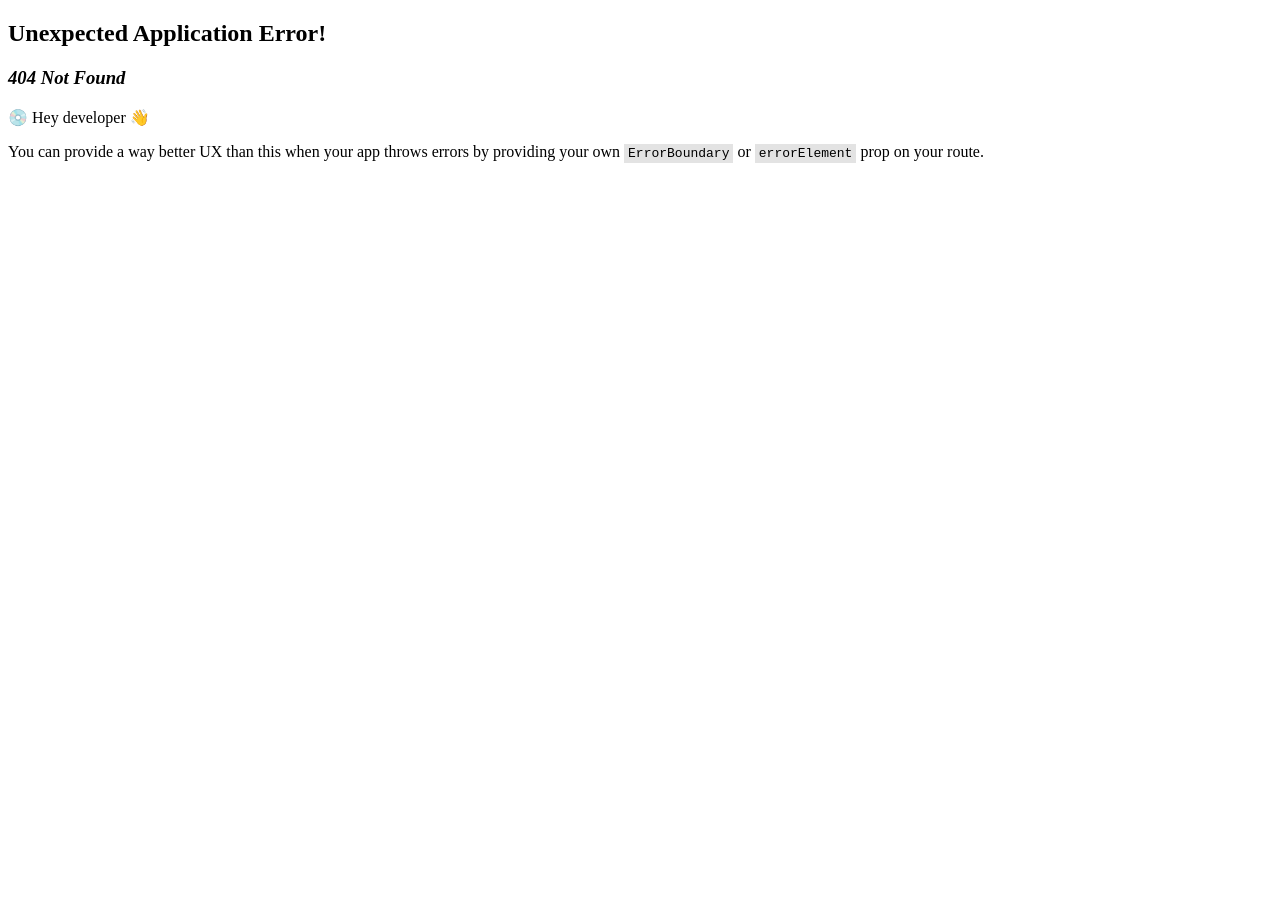
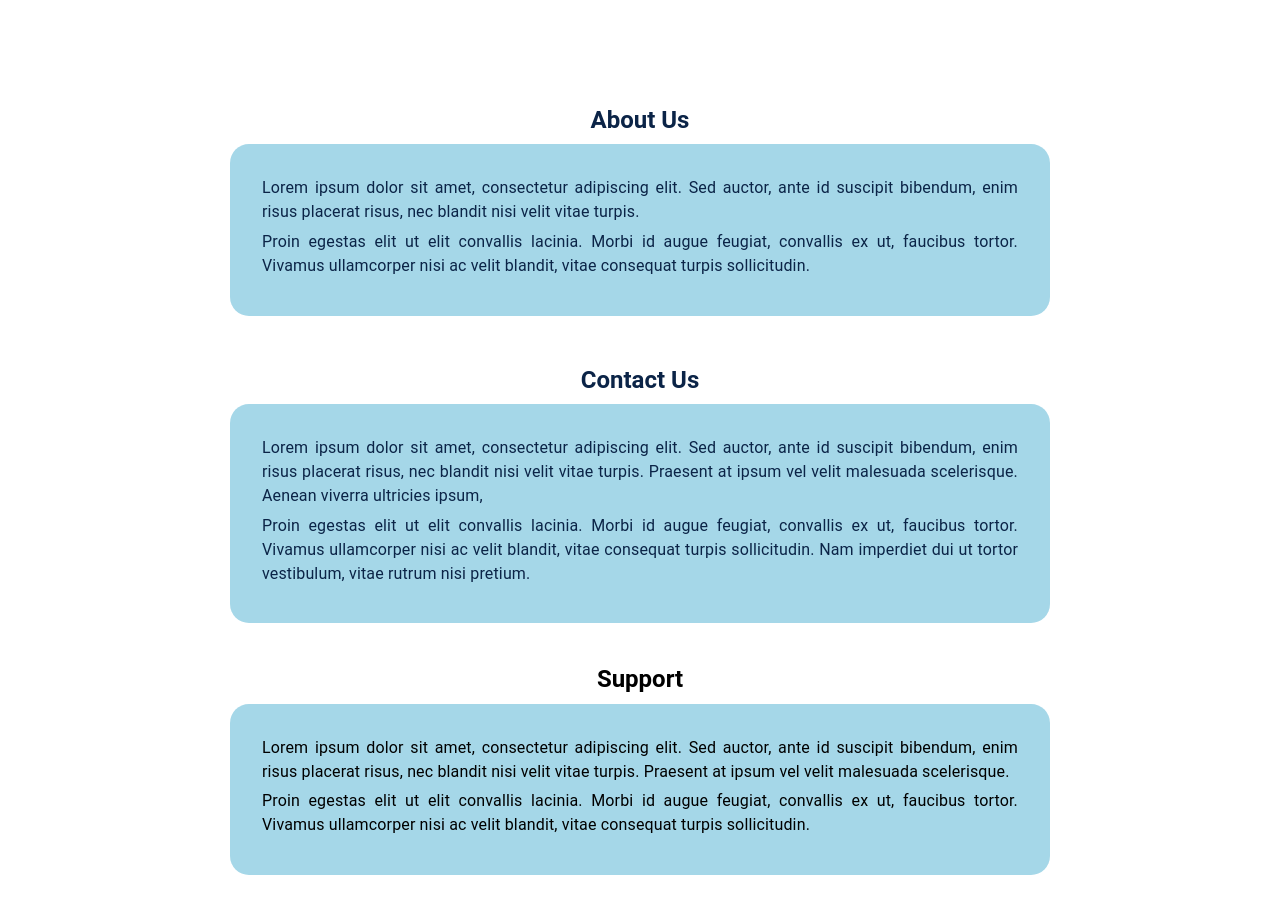
Before and after one commit to probablyArth/ezDeliver, a React (Vite) app in the folder client/: page /about in a window 1280 px wide. Before the commit this address had no page. Shown: the top 914 px of the page. Before the commit the page ends 800 px from the top, so only its background shows below. Built offline with nearby package versions, Linux system fonts and the light colour scheme.

Commit message:
AboutUs added (#51)
content change krna hai

```diff
--- /dev/null
+++ b/client/src/components/AboutUs/About.tsx
@@ -0,0 +1,105 @@
+import { Box, Container } from '@mui/material';
+import Typography from "@mui/material/Typography";
+
+function AboutUs() {
+    return (
+      <Container maxWidth="md" sx={{
+        m:'auto',
+        p:8
+      }}>
+        <Box
+        sx={{
+            m:'auto',
+            my:2,
+            p:2,
+            borderRadius:'19px',
+            color:"#0B2447",
+            align:'center',
+            maxWidth:'md',
+
+        }}>
+          <Typography variant="h5" align="center"
+          sx={{
+            fontWeight:'bold'
+          }}
+          gutterBottom>
+            About Us
+          </Typography>
+
+          <Box sx={{
+            backgroundColor:"#A5D7E8",p:4,
+            borderRadius:'19px',
+          }}
+          >
+
+          <Typography variant="body1" align="justify" gutterBottom>
+            Lorem ipsum dolor sit amet, consectetur adipiscing elit. Sed auctor, ante id suscipit bibendum, enim risus placerat risus, nec blandit nisi velit vitae turpis.
+          </Typography>
+          <Typography variant="body1" align="justify" gutterBottom>
+            Proin egestas elit ut elit convallis lacinia. Morbi id augue feugiat, convallis ex ut, faucibus tortor. Vivamus ullamcorper nisi ac velit blandit, vitae consequat turpis sollicitudin.
+          </Typography>
+          </Box>
+        </Box>
+
+        <Box sx={{
+            m:'auto',
+            my:1,
+            p:2,
+            borderRadius:'19px',
+            color:"#0B2447",
+            align:'end',
+            maxWidth:'md',
+
+        }} >
+          <Typography variant="h5"  align="center"   sx={{
+            fontWeight:'bold'
+          }} gutterBottom>
+            Contact Us
+          </Typography>
+          <Box sx={{
+            backgroundColor:"#A5D7E8",p:4,
+            borderRadius:'19px',
+          }}
+          >
+
+          <Typography variant="body1" align="justify" gutterBottom>
+            Lorem ipsum dolor sit amet, consectetur adipiscing elit. Sed auctor, ante id suscipit bibendum, enim risus placerat risus, nec blandit nisi velit vitae turpis. Praesent at ipsum vel velit malesuada scelerisque. Aenean viverra ultricies ipsum,
+          </Typography>
+          <Typography variant="body1" align="justify" gutterBottom>
+            Proin egestas elit ut elit convallis lacinia. Morbi id augue feugiat, convallis ex ut, faucibus tortor. Vivamus ullamcorper nisi ac velit blandit, vitae consequat turpis sollicitudin. Nam imperdiet dui ut tortor vestibulum, vitae rutrum nisi pretium.
+          </Typography>
+          </Box>
+        </Box>
+
+        <Box sx={{
+            m:'auto',
+            my:1,
+            p:2,
+            borderRadius:'19px',
+            maxWidth:'md',
+
+        }}>
+          <Typography variant="h5" align="center"   sx={{
+            fontWeight:'bold'
+          }} gutterBottom>
+            Support
+          </Typography>
+          <Box sx={{
+            backgroundColor:"#A5D7E8",p:4,
+            borderRadius:'19px',
+          }}
+          >
+
+          <Typography variant="body1" align="justify" gutterBottom>
+            Lorem ipsum dolor sit amet, consectetur adipiscing elit. Sed auctor, ante id suscipit bibendum, enim risus placerat risus, nec blandit nisi velit vitae turpis. Praesent at ipsum vel velit malesuada scelerisque.
+          </Typography>
+          <Typography variant="body1" align="justify" gutterBottom>
+            Proin egestas elit ut elit convallis lacinia. Morbi id augue feugiat, convallis ex ut, faucibus tortor. Vivamus ullamcorper nisi ac velit blandit, vitae consequat turpis sollicitudin.
+          </Typography>
+          </Box>
+        </Box>
+      </Container>
+    );
+  }
+
+  export default AboutUs;
--- a/client/src/main.tsx
+++ b/client/src/main.tsx
@@ -4,6 +4,7 @@ import Signin from "./components/Signin";
 import Dashboard from "./components/dashboard";
 import { createBrowserRouter, RouterProvider } from "react-router-dom";
 import Home from "./components/Landingpage";
+import About from './components/AboutUs/About'
 
 import { QueryClient, QueryClientProvider } from "react-query";
 
@@ -30,6 +31,11 @@ const router = createBrowserRouter([
     element: <Dashboard />,
     children: [],
   },
+  {
+    path: "/about",
+    element: <About />,
+    children: [],
+  },
 ]);
 
 ReactDOM.createRoot(document.getElementById("root") as HTMLElement).render(
```
